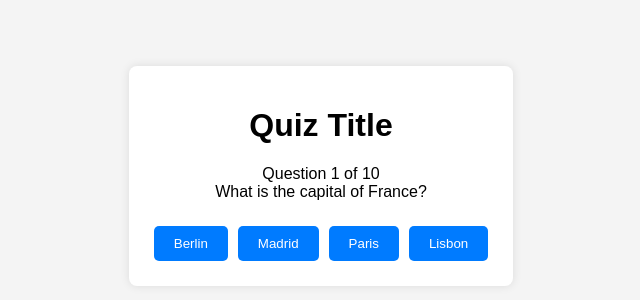
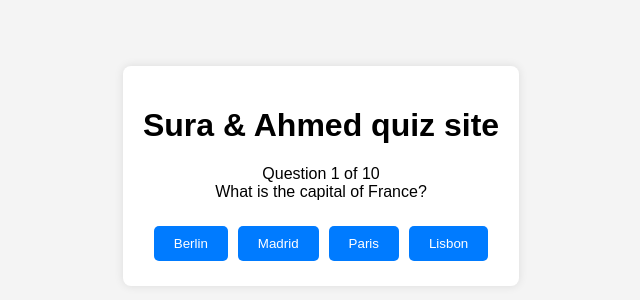
Before and after one commit to Oym-03/Sura-and-Ahmed-project, a plain HTML site: page quiz.html in a window 1280 px wide. Shown: the part 232-532 px from the top of the page, without its empty margins (319-959 px from the left). Drawn offline with Linux system fonts and the light colour scheme.

Commit message:
Add files via upload

```diff
--- a/quiz.html
+++ b/quiz.html
@@ -3,12 +3,12 @@
 <head>
     <meta charset="UTF-8">
     <meta name="viewport" content="width=device-width, initial-scale=1.0">
-    <title>Interactive Quiz</title>
+    <title>Quiz</title>
     <link rel="stylesheet" href="styles.css">
 </head>
 <body>
     <div id="quiz-container">
-        <h1>Quiz Title</h1>
+        <h1>Sura & Ahmed quiz site</h1>
         <div id="question-counter">Question <span id="current-question">1</span> of <span id="total-questions"></span></div>
         <div id="question-container"></div>
         <div id="answer-buttons" class="btn-container"></div>
```
